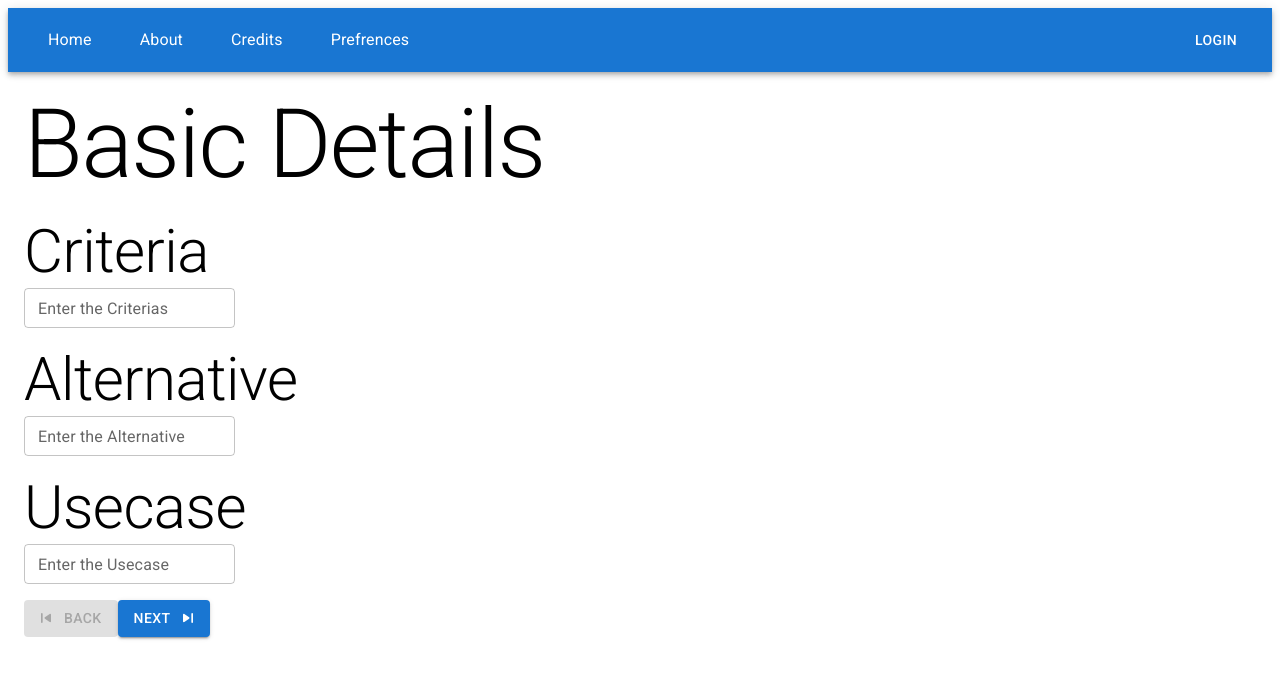
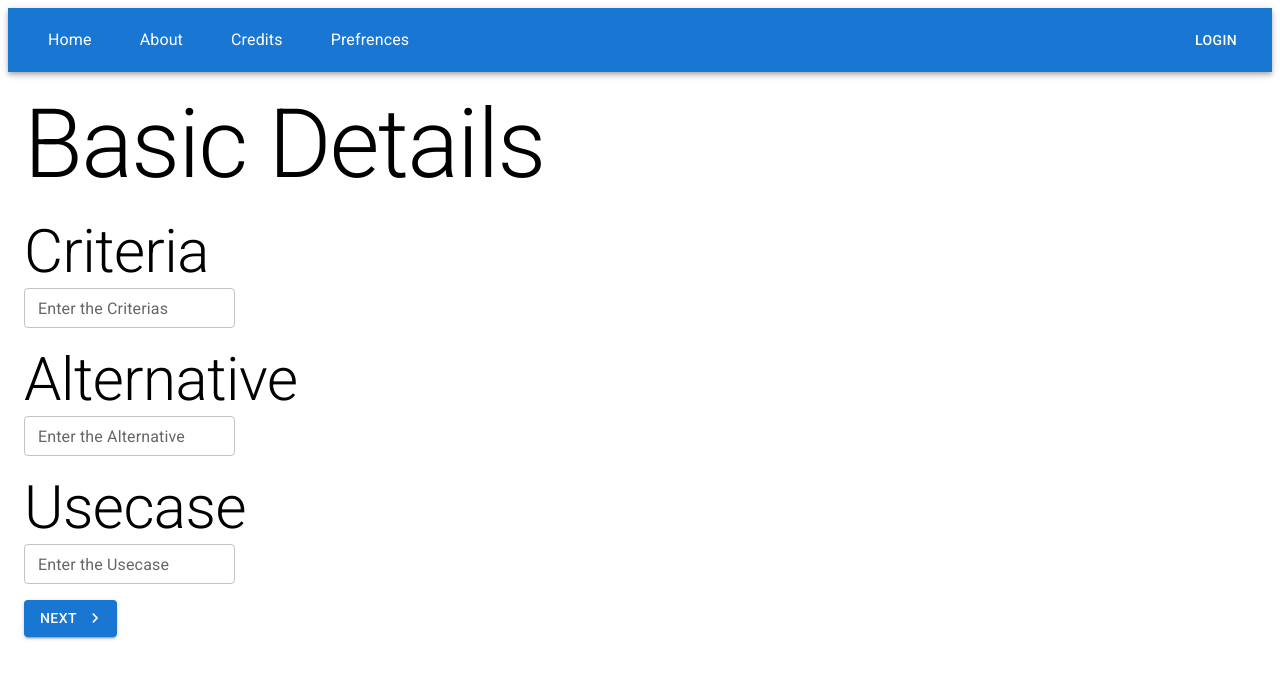
Before and after one commit to sukhmeetbawa/Awesome-AHP, a React (Vite) app in the folder frontend/: page / in a window 1280 px wide. Shown: the top 678 px of the page. Built offline with nearby package versions, Linux system fonts and the light colour scheme.

Commit message:
Papercut fixes for Basic Form

```diff
--- a/frontend/src/pages/Form/BasicForm.tsx
+++ b/frontend/src/pages/Form/BasicForm.tsx
@@ -1,5 +1,4 @@
-import NextIcon from "@mui/icons-material/SkipNextRounded";
-import BackIcon from "@mui/icons-material/SkipPreviousRounded";
+import NextIcon from "@mui/icons-material/NavigateNextRounded";
 import { Button, Stack, TextField, Typography } from "@mui/material";
 interface BasicFormProps {
     setCriteria: (criteria: string[]) => void;
@@ -73,9 +72,6 @@ const BasicForm: React.FC<BasicFormProps> = ({
                 />
             </div>
             <div>
-                <Button variant="contained" startIcon={<BackIcon />} disabled>
-                    Back
-                </Button>
                 <Button
                     onClick={nextStep}
                     variant="contained"
```
